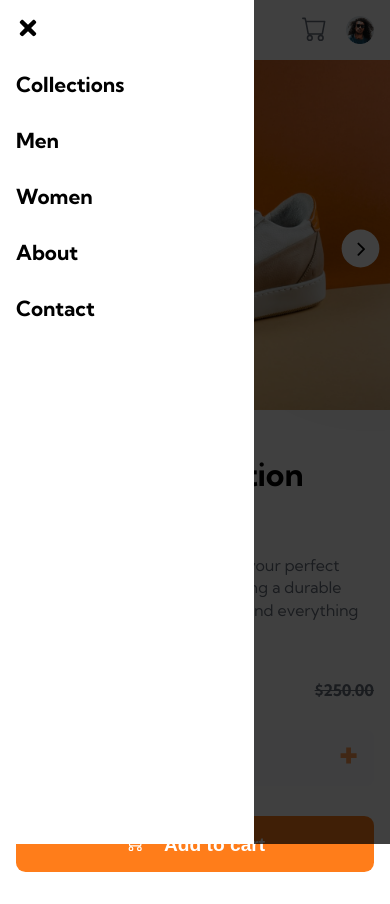
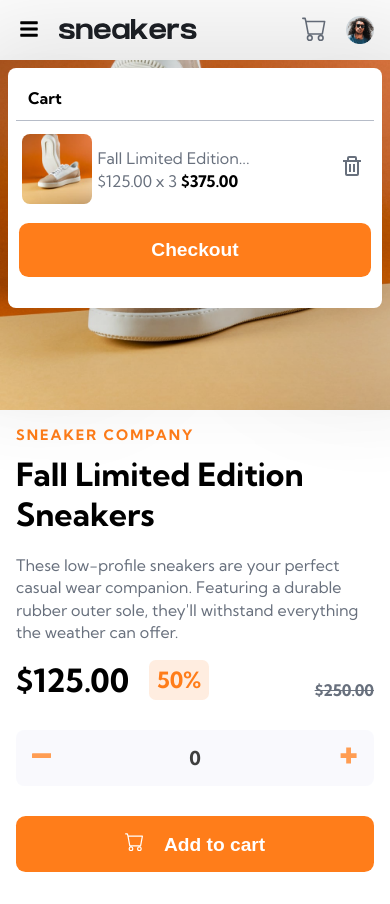
Before and after one commit to Di-void/ecommerce-product-page-react, a React (Create React App) app: page / in a window 390 px wide. Built offline with nearby package versions, Linux system fonts and the light colour scheme.

Commit message:
complete cart layout for mobile view

```diff
--- a/src/App.js
+++ b/src/App.js
@@ -3,6 +3,7 @@ import Navbar from "./components/Navbar";
 import Slider from "./components/Slider";
 import Info from "./components/Info";
 import Sidebar from "./components/Sidebar";
+import Cart from "./components/Cart";
 import { useGlobalContext } from "./context";
 
 // # MAIN COMP..
@@ -13,6 +14,7 @@ const App = () => {
 	return (
 		<main>
 			<Navbar />
+			<Cart />
 			<Slider />
 			<Info />
 			<Sidebar />
--- a/src/components/Cart.js
+++ b/src/components/Cart.js
@@ -1,11 +1,161 @@
 import React from "react";
+import styled from "styled-components";
+import { useGlobalContext } from "../context";
+import { BiTrash } from "react-icons/bi";
+import image1 from "../images/image-product-1-thumbnail.jpg";
 
+// # MAIN COMP..
 const Cart = () => {
+	// # STATE VALUES
+	const { cart } = useGlobalContext();
+	// # FUNCTIONS AND SIDE EFFECTS
+	// # RETs
 	return (
-		<div>
-			<h1>Cart Component</h1>
-		</div>
+		<Wrapper>
+			<div className="section-center">
+				<div className="section-header">
+					<h3 className="section-title">Cart</h3>
+				</div>
+
+				<div className="section-body">
+					<div className="cart-item">
+						<img src={image1} alt="shoe image" />
+						<div className="prod-info">
+							<div className="prod-title">
+								<p>fall limited edition...</p>
+							</div>
+							<div className="prod-price">
+								$<span className="price">125.00</span> x 3{" "}
+								<span className="item-price-total">$375.00</span>
+							</div>
+						</div>
+
+						<button className="del-btn">
+							<BiTrash />
+						</button>
+					</div>
+
+					<div className="btn-container">
+						<button className="checkout-btn">Checkout</button>
+					</div>
+					{/* <h3 className="info-text">Your cart is empty.</h3> */}
+				</div>
+			</div>
+		</Wrapper>
 	);
 };
 
+const Wrapper = styled.article`
+	/* border: 1px solid black; */
+	border-radius: 0.5em;
+	/* width: 100vw; */
+	width: 100%;
+	max-width: 480px;
+	height: 16rem;
+	position: absolute;
+	right: 0;
+	z-index: 3;
+	padding: 0.5rem;
+	/* background-color: white; */
+
+	.section-center {
+		box-shadow: 7px 10px 100px 56px rgba(0, 0, 0, 0.1);
+		background-color: var(--clr-primary-3);
+		width: 100%;
+		height: 100%;
+		border-radius: 0.5em;
+		padding: 0.5rem;
+
+		.section-header {
+			padding: 0.75rem;
+			border-bottom: 1px solid var(--clr-neutral-4);
+		}
+
+		.section-body {
+			position: relative;
+			/* border: 1px solid red; */
+			padding: 0.2rem;
+			margin-top: 7px;
+			min-height: 75%;
+			.info-text {
+				text-align: center;
+				position: absolute;
+				top: 40%;
+				right: 28%;
+				color: var(--clr-neutral-3);
+				font-size: 1.1rem;
+			}
+			.cart-item {
+				position: relative;
+				/* border: 1px solid black; */
+				padding: 0.2rem;
+				display: flex;
+				align-items: center;
+				img {
+					width: 70px;
+					height: 70px;
+					border-radius: 0.5em;
+				}
+
+				.prod-info {
+					/* border: 1px solid black; */
+					margin-left: 5px;
+
+					.prod-title {
+						p {
+							color: var(--clr-neutral-3);
+							font-weight: 300;
+							text-transform: capitalize;
+						}
+					}
+
+					.prod-price {
+						margin-top: 3px;
+						color: var(--clr-neutral-3);
+						.item-price-total {
+							color: var(--clr-primary-4);
+							font-weight: 700;
+						}
+					}
+				}
+				.del-btn {
+					position: absolute;
+					right: 2%;
+					color: var(--clr-neutral-3);
+					font-size: 1.5rem;
+					cursor: pointer;
+					background: transparent;
+					border: transparent;
+					transition: var(--transition);
+				}
+
+				.del-btn:hover {
+					color: black;
+				}
+			}
+
+			.btn-container {
+				margin-top: 15px;
+				/* border: 1px solid black; */
+
+				.checkout-btn {
+					cursor: pointer;
+					background-color: var(--clr-primary-1);
+					border: transparent;
+					padding: 1rem;
+					border-radius: 0.5em;
+					width: 100%;
+					color: white;
+					font-size: 1.2rem;
+					font-weight: 700;
+					transition: var(--transition);
+				}
+				.checkout-btn:hover {
+					background-color: hsl(26, 99%, 63%);
+				}
+			}
+		}
+	}
+`;
+
 export default Cart;
--- a/src/components/Sidebar.js
+++ b/src/components/Sidebar.js
@@ -47,6 +47,7 @@ const Wrapper = styled.aside`
 		height: 100%;
 		background: linear-gradient(rgba(0, 0, 0, 0.75), rgba(0, 0, 0, 0.75));
 		transition: var(--transition);
+		z-index: 4;
 
 		.sidebar {
 			padding: 1rem;
--- a/src/context.js
+++ b/src/context.js
@@ -6,7 +6,9 @@ const AppContext = React.createContext();
 // # MAIN COMP..
 const AppProvider = ({ children }) => {
 	// # STATE VALUES
-	const [isSidebarOpen, setIsSidebarOpen] = useState(true);
+	const [isSidebarOpen, setIsSidebarOpen] = useState(false);
+	const [isCartOpen, setIsCartOpen] = useState(false);
+	const [cart, setCart] = useState([]);
 	// # FUNCTIONS AND SIDE EFFECTS
 	const openSidebar = () => {
 		setIsSidebarOpen(true);
@@ -21,6 +23,7 @@ const AppProvider = ({ children }) => {
 				isSidebarOpen,
 				openSidebar,
 				closeSidebar,
+				cart,
 			}}
 		>
 			{children}
--- a/src/index.css
+++ b/src/index.css
@@ -34,7 +34,6 @@ GLOBAL STYLES
 	padding: 0;
 	box-sizing: border-box;
 }
-
 body {
 	font-family: var(--ff-primary);
 }
```
